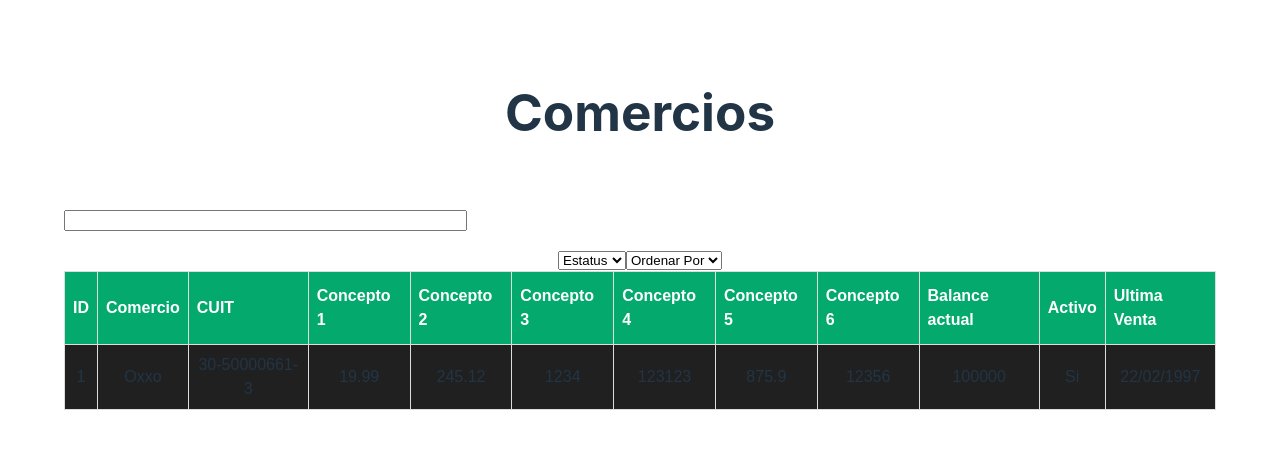
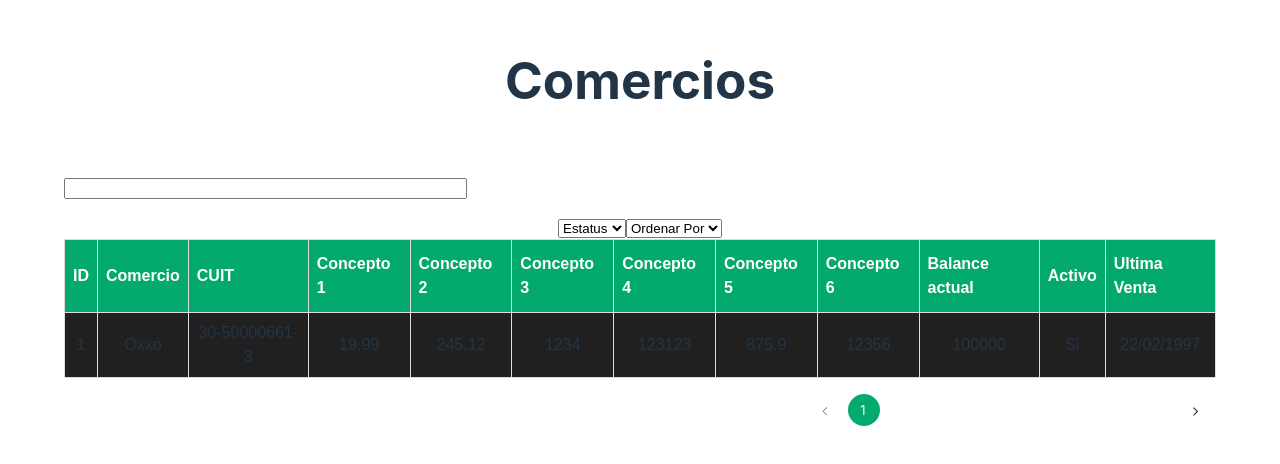
Before and after one commit to Bielma/retailers, a React (Vite) app: page / in a window 1280 px wide. Shown: the part 146-610 px from the top of the page. Built offline with nearby package versions, Linux system fonts and the light colour scheme; no server answers.

Commit message:
App:: implement Pagination component

```diff
--- a/src/components/App/App.css
+++ b/src/components/App/App.css
@@ -47,3 +47,7 @@ table th {
   background-color: #04aa6d;
   color: white;
 }
+.stores__pagination {
+  display: flex;
+  justify-content: end;
+}
--- a/src/components/App/index.jsx
+++ b/src/components/App/index.jsx
@@ -1,8 +1,9 @@
 import { useState } from 'react'
-
 import './App.css'
 import { useEffect } from 'react'
 import api from '../../services/api'
+import Pagination from '../Pagination'
+
 function App() {
   const [retailers, setRetailers] = useState([
     {
@@ -28,6 +29,14 @@ function App() {
     filter: '',
     orderBy: ''
   })
+  const [page, setPage] = useState(0)
+
+  const [paginationData, setPaginationData] = useState({
+    page: 1,
+    total: 10000000,
+    rowsPerPage: 10
+  })
+
   const headers = [
     "ID",
     "Comercio",
@@ -44,10 +53,10 @@ function App() {
   ]
   useEffect(() => {
     fetchData()
-  }, [params.filter, params.orderBy])
+  }, [params.filter, params.orderBy, paginationData.page])
 
   const fetchData = async () => {
-    const response = await api.stores.getStores(params, 1);
+    const response = await api.stores.getStores(params, page + 1);
     if (response.succcess) {
       setRetailers(response.data || [])
     }
@@ -66,6 +75,14 @@ function App() {
   const handleSubmit = (e) => {
     e.preventDefault();
     fetchData();
+  }
+  const handlePageChange = (page) => {
+
+    const _paginationData = {
+      ...paginationData,
+      page: page
+    }
+    setPaginationData(_paginationData)
   }
   return (
     <>
@@ -128,6 +145,15 @@ function App() {
           }
 
         </table>
+        <div className='stores__pagination'>
+          <Pagination
+            currentPage={paginationData.page}
+            totalCount={paginationData.total}
+            pageSize={paginationData.rowsPerPage}
+            onPageChange={handlePageChange}
+          />
+        </div>
+
       </div>
 
 
```
